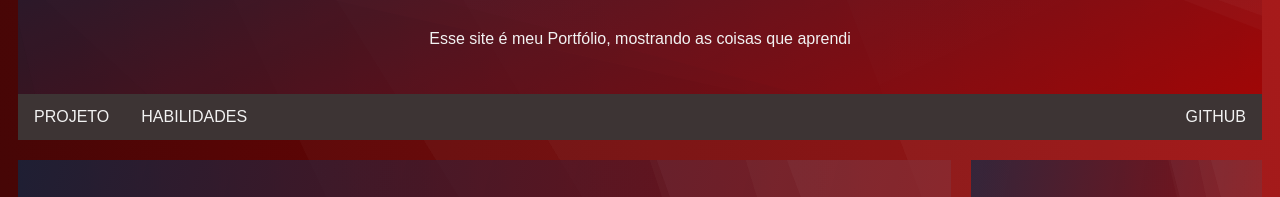
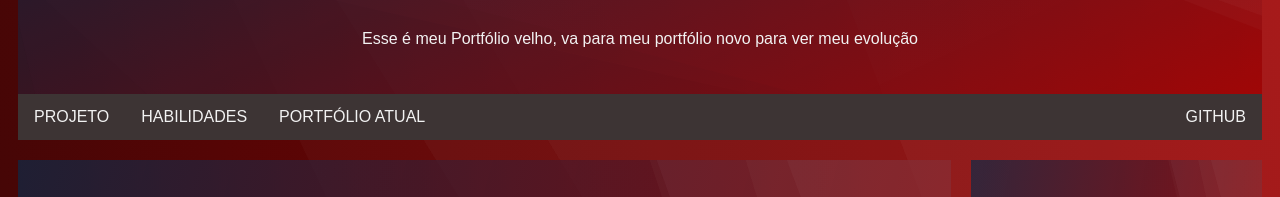
Before and after one commit to EyzRyder/EyzRyder.github.io, a plain HTML site: page index.html in a window 1280 px wide. Shown: the part 143-340 px from the top of the page. Drawn offline with Linux system fonts and the light colour scheme.

Commit message:
added new link

```diff
--- a/index.html
+++ b/index.html
@@ -13,12 +13,13 @@
 <body>
     <div class="header">
         <h1>Gabriel Bessi</h1>
-        <p>Esse site é meu Portfólio, mostrando as coisas que aprendi</p>
+        <p>Esse é meu Portfólio velho, va para meu portfólio novo para ver meu evolução</p>
     </div>
 
     <div class="topnav">
         <a href="#projetos">Projeto</a>
         <a href="#habilidade">Habilidades</a>
+        <a href="https://bessiportfolio.vercel.app/">Portfólio atual</a>
         <a href="https://github.com/EyzRyder" style="float:right" target="_blank">GitHub</a>
     </div>
 
```
